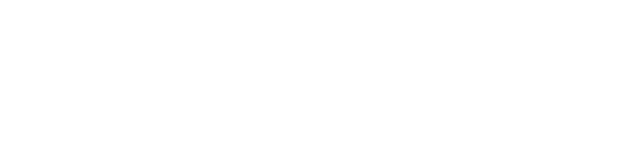
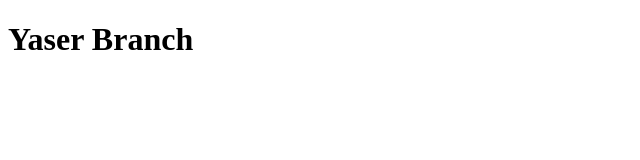
Before and after one commit to sanaz-shahraeini/fetch_js, a plain HTML site: page index.html in a window 1280 px wide. Shown: the whole page, without its empty margins (0-640 px from the left). Drawn offline with Linux system fonts and the light colour scheme.

Commit message:
update index.html

```diff
--- a/index.html
+++ b/index.html
@@ -6,7 +6,7 @@
     <title>Document</title>
 </head>
 <body>
-
+    <h1>Yaser Branch</h1>
  <script src="./main.js" ></script>
 </body>
 </html>
```
Also changed, not shown: 1 other file.
